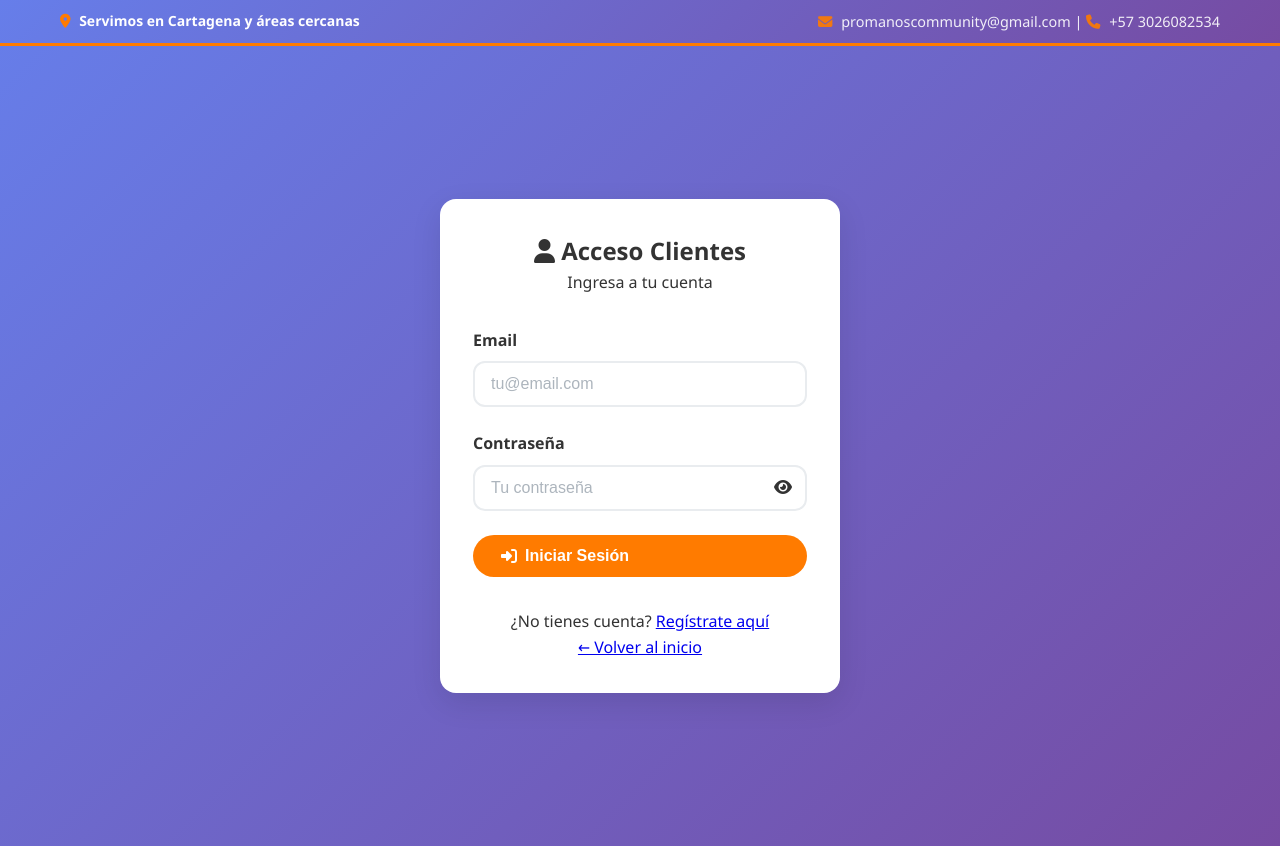
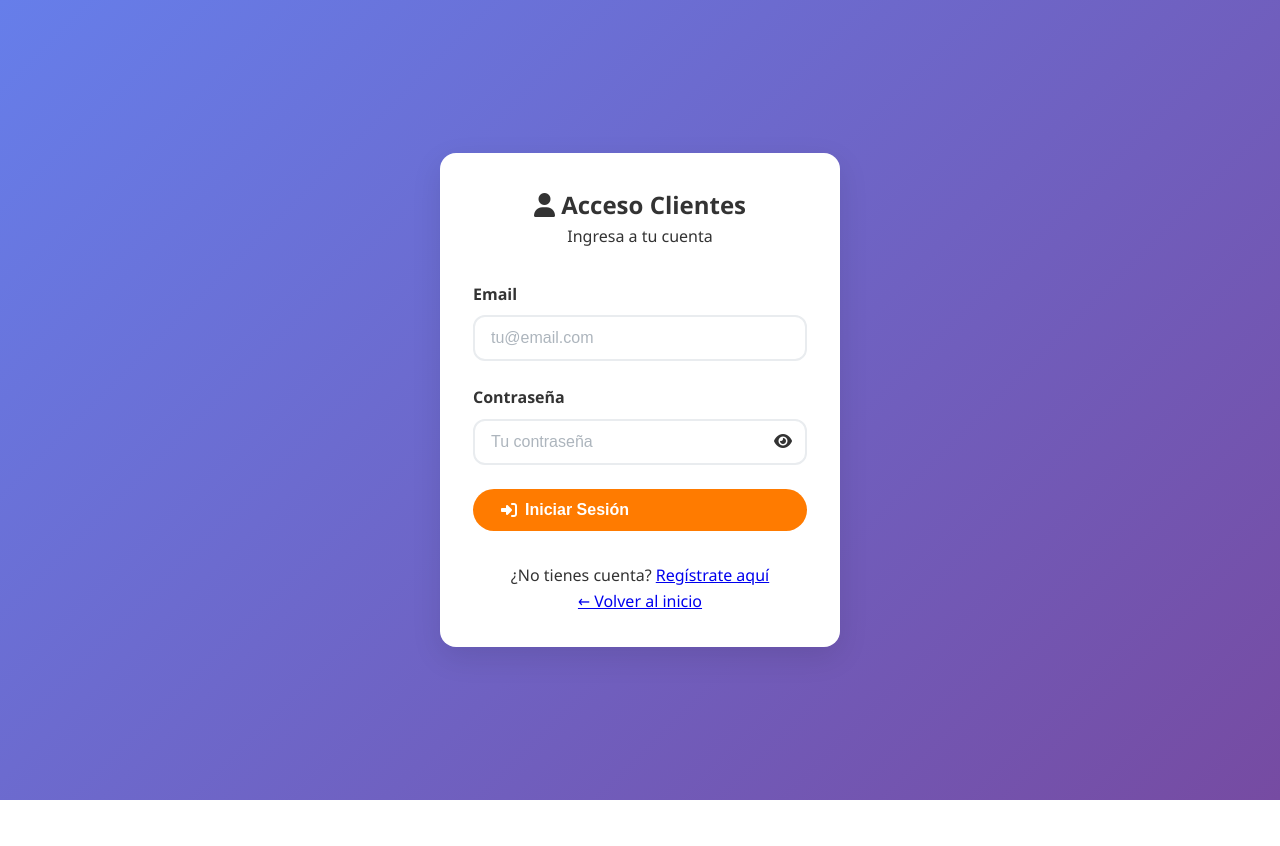
Before and after one commit to SamuelVerbel/ProManos, a website: page views/clientes/login.html in a window 1280 px wide. After the commit the page ends 800 px from the top, so only its background shows below. Drawn offline with Linux system fonts and the light colour scheme.

Commit message:
porque me dio la gana

```diff
--- a/views/clientes/login.html
+++ b/views/clientes/login.html
@@ -10,21 +10,6 @@
     <link href="https://fonts.googleapis.com/css2?family=Inter:wght@300;400;500;600;700&display=swap" rel="stylesheet">
 </head>
 <body>
-
-    <!-- Banner de Location -->
-    <div class="location-contact-banner">
-        <div class="container">
-            <div>
-                <i class="fas fa-map-marker-alt"></i>
-                <strong>Servimos en Cartagena y áreas cercanas</strong>
-            </div>
-            <div class="contact-info">
-                <i class="fas fa-envelope"></i> promanoscommunity@gmail.com |
-                <i class="fas fa-phone"></i> +57 3026082534
-            </div>
-        </div>
-    </div>
-        <!-- Fin del Banner de Location -->
 
     <div class="container" style="min-height: 100vh; display: flex; align-items: center; justify-content: center;">
         <div class="card" style="max-width: 400px; width: 100%;">
```
